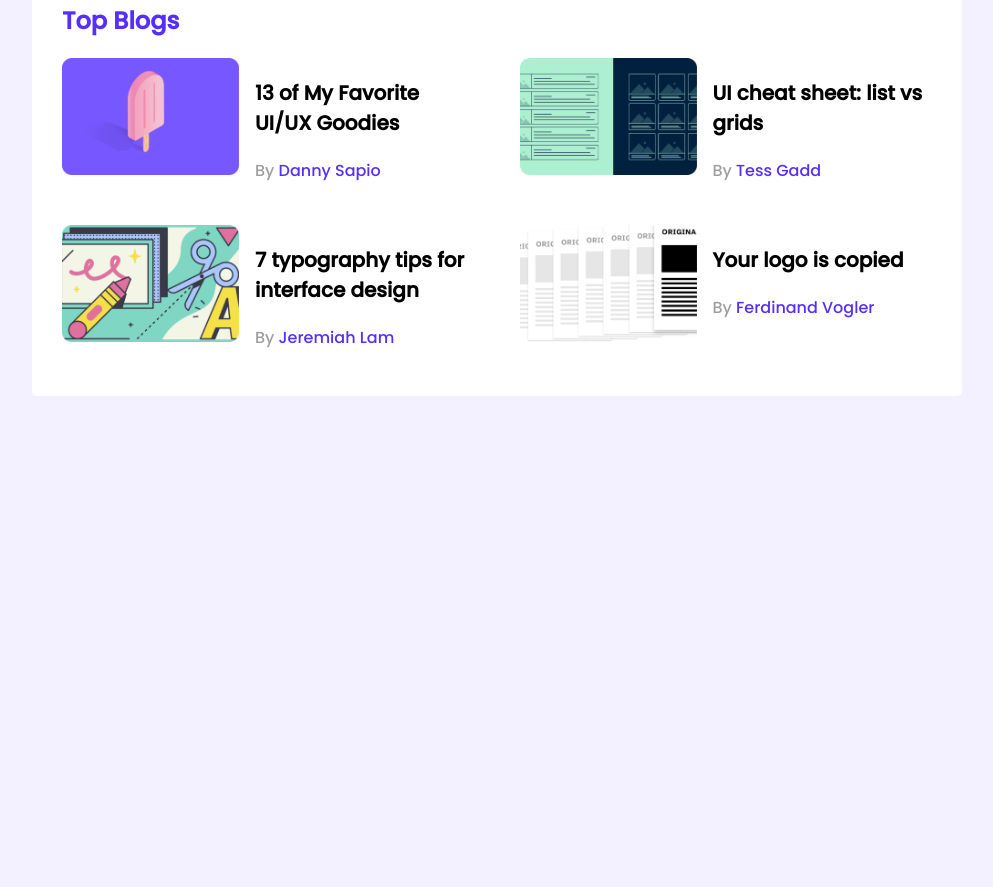
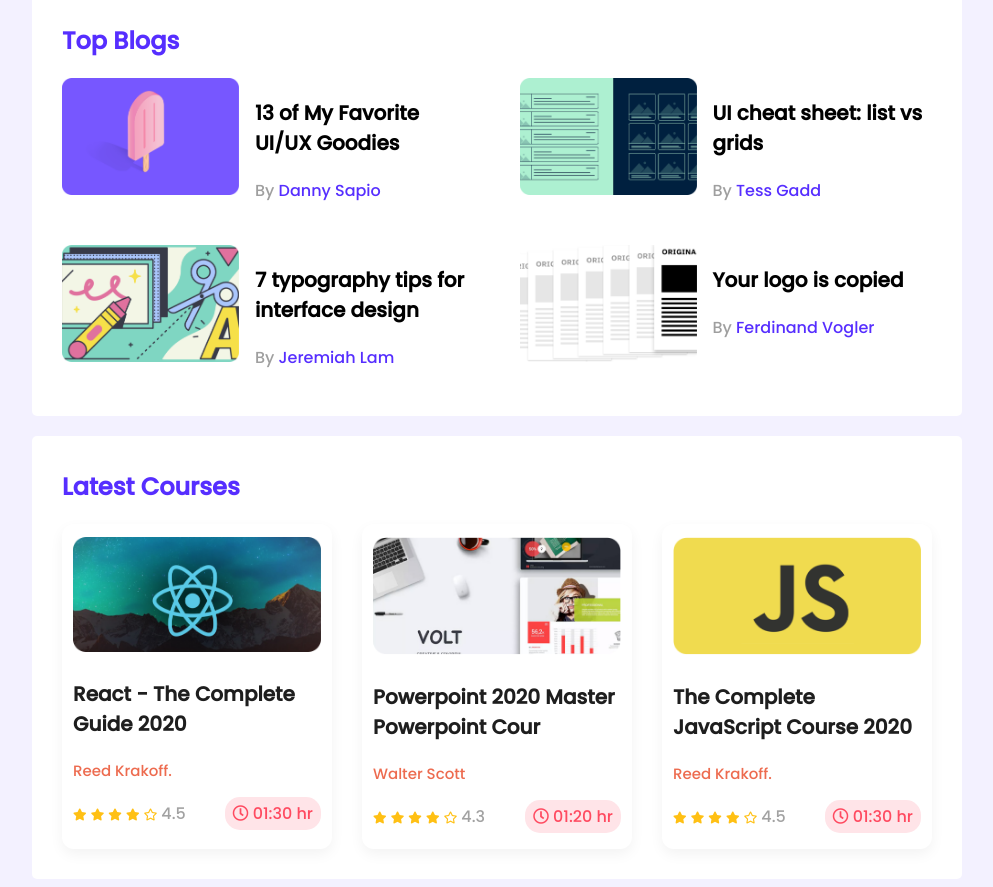
Before and after one commit to hasibmiraz/leader-board, a plain HTML site: page index.html in a window 1280 px wide. Shown: the part 308-1195 px from the top of the page, without its empty margins (143-1136 px from the left). Before the commit the page ends 800 px from the top, so only its background shows below. Drawn offline with Linux system fonts and the light colour scheme.

Commit message:
Course Section Complete

```diff
--- a/index.html
+++ b/index.html
@@ -6,6 +6,10 @@
     <meta name="viewport" content="width=device-width, initial-scale=1.0" />
     <title>Leader Board</title>
     <link rel="stylesheet" href="./styles/style.css" />
+    <link
+      rel="stylesheet"
+      href="https://cdnjs.cloudflare.com/ajax/libs/font-awesome/5.15.4/css/all.min.css"
+    />
   </head>
   <body>
     <!-- Header Start -->
@@ -88,6 +92,86 @@
           </div>
         </div>
       </section>
+
+      <section class="container">
+        <h2 class="section-title">Latest Courses</h2>
+        <div class="courses">
+          <div class="course">
+            <div class="course-banner">
+              <img src="./images/courses/course-1.png" alt="" />
+            </div>
+
+            <div class="course-detail">
+              <h3 class="course-title">React - The Complete Guide 2020</h3>
+              <p class="course-author">Reed Krakoff.</p>
+            </div>
+            <div class="course-info">
+              <div class="rating">
+                <i class="fas fa-star"></i>
+                <i class="fas fa-star"></i>
+                <i class="fas fa-star"></i>
+                <i class="fas fa-star"></i>
+                <i class="far fa-star"></i>
+                <span class="rating-point"> 4.5</span>
+              </div>
+              <div class="duration">
+                <i class="far fa-clock"></i>
+                <span class="course-time">01:30 hr</span>
+              </div>
+            </div>
+          </div>
+          <div class="course">
+            <div class="course-banner">
+              <img src="./images/courses/course-2.png" alt="" />
+            </div>
+
+            <div class="course-detail">
+              <h3 class="course-title">
+                Powerpoint 2020 Master Powerpoint Cour
+              </h3>
+              <p class="course-author">Walter Scott</p>
+            </div>
+            <div class="course-info">
+              <div class="rating">
+                <i class="fas fa-star"></i>
+                <i class="fas fa-star"></i>
+                <i class="fas fa-star"></i>
+                <i class="fas fa-star"></i>
+                <i class="far fa-star"></i>
+                <span class="rating-point"> 4.3</span>
+              </div>
+              <div class="duration">
+                <i class="far fa-clock"></i>
+                <span class="course-time">01:20 hr</span>
+              </div>
+            </div>
+          </div>
+          <div class="course">
+            <div class="course-banner">
+              <img src="./images/courses/course-3.png" alt="" />
+            </div>
+
+            <div class="course-detail">
+              <h3 class="course-title">The Complete JavaScript Course 2020</h3>
+              <p class="course-author">Reed Krakoff.</p>
+            </div>
+            <div class="course-info">
+              <div class="rating">
+                <i class="fas fa-star"></i>
+                <i class="fas fa-star"></i>
+                <i class="fas fa-star"></i>
+                <i class="fas fa-star"></i>
+                <i class="far fa-star"></i>
+                <span class="rating-point"> 4.5</span>
+              </div>
+              <div class="duration">
+                <i class="far fa-clock"></i>
+                <span class="course-time">01:30 hr</span>
+              </div>
+            </div>
+          </div>
+        </div>
+      </section>
     </main>
   </body>
 </html>
--- a/styles/style.css
+++ b/styles/style.css
@@ -9,7 +9,8 @@ body {
 
 main {
   display: flex;
-  justify-content: center;
+  flex-direction: column;
+  align-items: center;
 }
 
 .container {
@@ -17,6 +18,7 @@ main {
   background-color: white;
   padding: 30px;
   border-radius: 5px;
+  margin-top: 20px;
 }
 
 /* Top Players */
@@ -87,3 +89,56 @@ hr {
   text-decoration: none;
   color: #562eff;
 }
+
+/* Course Styles */
+.courses {
+  display: grid;
+  display: flex;
+  justify-content: space-between;
+  grid-template-columns: repeat(3, 1fr);
+  column-gap: 30px;
+}
+
+.course {
+  width: 250px;
+  height: 270x;
+  padding: 13px 11px 16px 11px;
+  border-radius: 12px;
+  box-shadow: 0px 5.34229px 13.3557px rgba(0, 0, 0, 0.05);
+}
+
+.course .course-banner img {
+  width: 100%;
+}
+
+.course-title {
+  font-size: 20px;
+  color: #1e1e1e;
+}
+
+.course-author {
+  color: #ed6b4f;
+  font-size: 15px;
+}
+
+.course-info {
+  display: flex;
+  align-items: center;
+  justify-content: space-between;
+}
+
+.course-info .fa-star {
+  color: #ffc014;
+  font-size: 12px;
+}
+
+.rating-point {
+  color: #a2a2a2;
+}
+
+.duration {
+  background-color: #ffe4e8;
+  border-radius: 15px;
+  padding: 4px 8px;
+  color: #ff4a60;
+}
```
